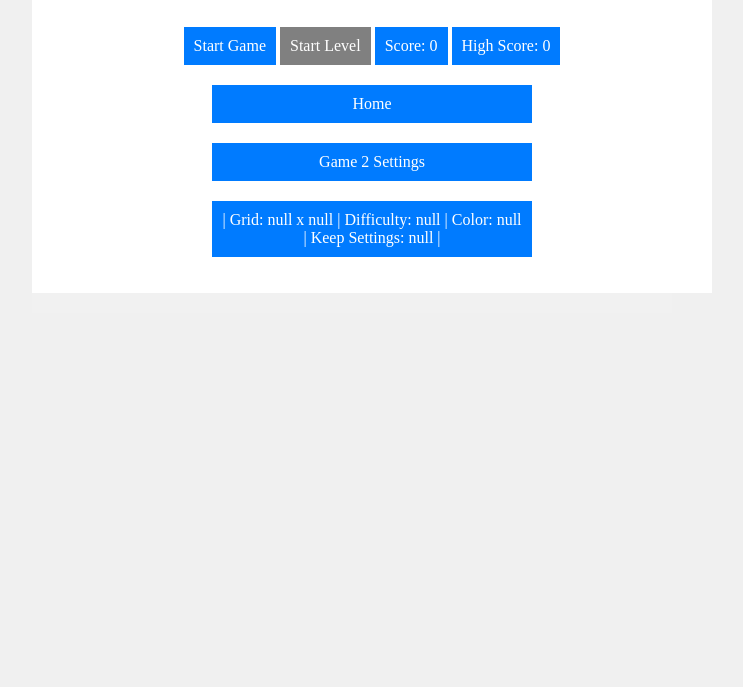
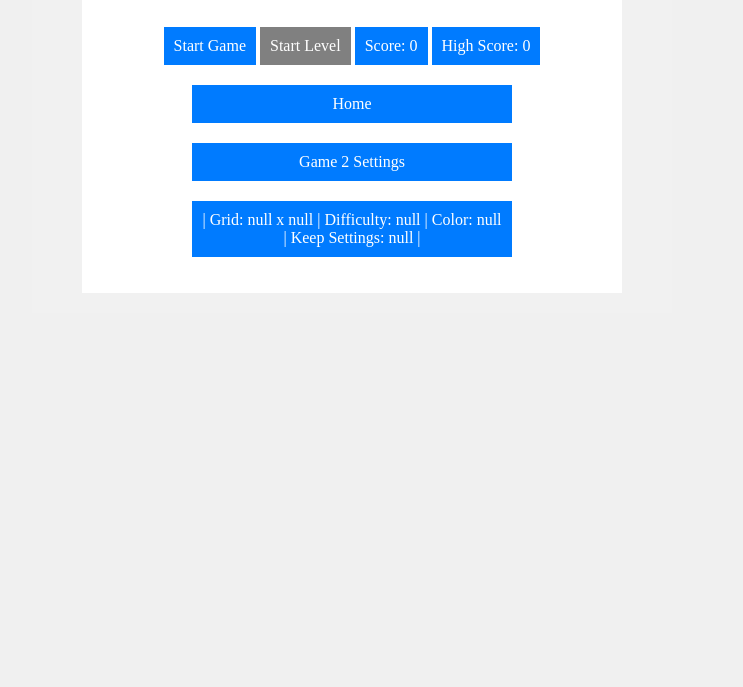
Before and after one commit to kroth353/TermProjectCisc474, a plain HTML site: page game2.html in a window 1280 px wide. Shown: the part 113-800 px from the top of the page, without its empty margins (288-1031 px from the left). Drawn offline with Linux system fonts and the light colour scheme.

Commit message:
Fixed Box Width

```diff
--- a/game2.css
+++ b/game2.css
@@ -57,13 +57,17 @@ button {
 }
 
 .box {
+    float: center;
     text-align: center;
     background-color: white;
     padding: 20px;
     width: 100%;
+    max-width: 500px;
     height: 100%;
     margin-top: 20px;
     margin-bottom: 20px;
+    margin-left: auto;
+    margin-right: auto;
 }
 
 .clearbox {
```
